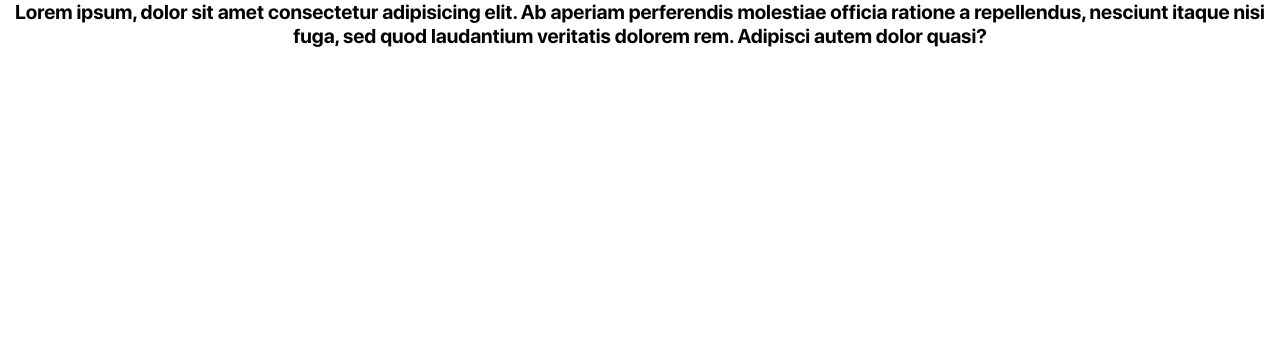
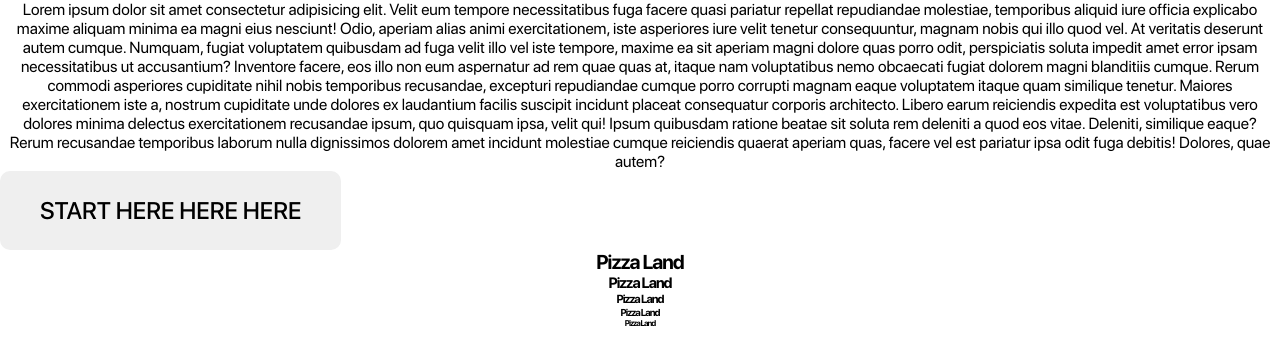
Before and after one commit to Mahyarnafisi/pizza, a React (Create React App) app: page / in a window 1280 px wide. Shown: the top 364 px of the page. Built offline with nearby package versions, Linux system fonts and the light colour scheme.

Commit message:
initiated some diffult property in index.css

```diff
--- a/src/App.js
+++ b/src/App.js
@@ -3,10 +3,28 @@ import "./App.css";
 function App() {
   return (
     <div className="App">
-      <h1>
-        Lorem ipsum, dolor sit amet consectetur adipisicing elit. Ab aperiam perferendis molestiae officia ratione a repellendus, nesciunt
-        itaque nisi fuga, sed quod laudantium veritatis dolorem rem. Adipisci autem dolor quasi?
-      </h1>
+      <p>
+        Lorem ipsum dolor sit amet consectetur adipisicing elit. Velit eum tempore necessitatibus fuga facere quasi pariatur repellat
+        repudiandae molestiae, temporibus aliquid iure officia explicabo maxime aliquam minima ea magni eius nesciunt! Odio, aperiam alias
+        animi exercitationem, iste asperiores iure velit tenetur consequuntur, magnam nobis qui illo quod vel. At veritatis deserunt autem
+        cumque. Numquam, fugiat voluptatem quibusdam ad fuga velit illo vel iste tempore, maxime ea sit aperiam magni dolore quas porro
+        odit, perspiciatis soluta impedit amet error ipsam necessitatibus ut accusantium? Inventore facere, eos illo non eum aspernatur ad
+        rem quae quas at, itaque nam voluptatibus nemo obcaecati fugiat dolorem magni blanditiis cumque. Rerum commodi asperiores cupiditate
+        nihil nobis temporibus recusandae, excepturi repudiandae cumque porro corrupti magnam eaque voluptatem itaque quam similique
+        tenetur. Maiores exercitationem iste a, nostrum cupiditate unde dolores ex laudantium facilis suscipit incidunt placeat consequatur
+        corporis architecto. Libero earum reiciendis expedita est voluptatibus vero dolores minima delectus exercitationem recusandae ipsum,
+        quo quisquam ipsa, velit qui! Ipsum quibusdam ratione beatae sit soluta rem deleniti a quod eos vitae. Deleniti, similique eaque?
+        Rerum recusandae temporibus laborum nulla dignissimos dolorem amet incidunt molestiae cumque reiciendis quaerat aperiam quas, facere
+        vel est pariatur ipsa odit fuga debitis! Dolores, quae autem?
+      </p>
+
+      <button>Start here here Here</button>
+
+      <h1>Pizza Land</h1>
+      <h2>Pizza Land</h2>
+      <h3>Pizza Land</h3>
+      <h4>Pizza Land</h4>
+      <h5>Pizza Land</h5>
     </div>
   );
 }
--- a/src/index.css
+++ b/src/index.css
@@ -1,5 +1,5 @@
 @font-face {
-  font-family: SF-pro-regular;
+  font-family: SF-pro-light;
   src: url(../public/assets/SFPRODISPLAYREGULAR.OTF);
 }
 
@@ -11,6 +11,11 @@
 @font-face {
   font-family: SF-pro-bold;
   src: url(../public/assets/SFPRODISPLAYBOLD.OTF);
+}
+:root {
+  --font-light: SF-pro-light;
+  --font-medium: SF-pro-medium;
+  --font-bold: SF-pro-bold;
 }
 
 *,
@@ -25,5 +30,34 @@ html {
   font-size: 62.5%;
 }
 body {
-  font-family: "SF-pro-bold";
+  font-family: "SF-pro-light";
 }
+
+p {
+  font-family: var(--font-light);
+  font-size: 1.6rem;
+}
+
+button {
+  font-family: var(--font-medium);
+  padding: 2.5rem 4rem;
+  border-radius: 1rem;
+  border: none;
+  outline: none;
+  font-size: 2.4rem;
+  cursor: pointer;
+  text-transform: uppercase;
+  transition: all 0.3s ease-in-out;
+  display: flex;
+  align-items: center;
+  justify-content: center;
+}
+
+h1,
+h2,
+h3,
+h4,
+h5 {
+  font-family: var(--font-bold);
+  letter-spacing: -1px;
+}
```
